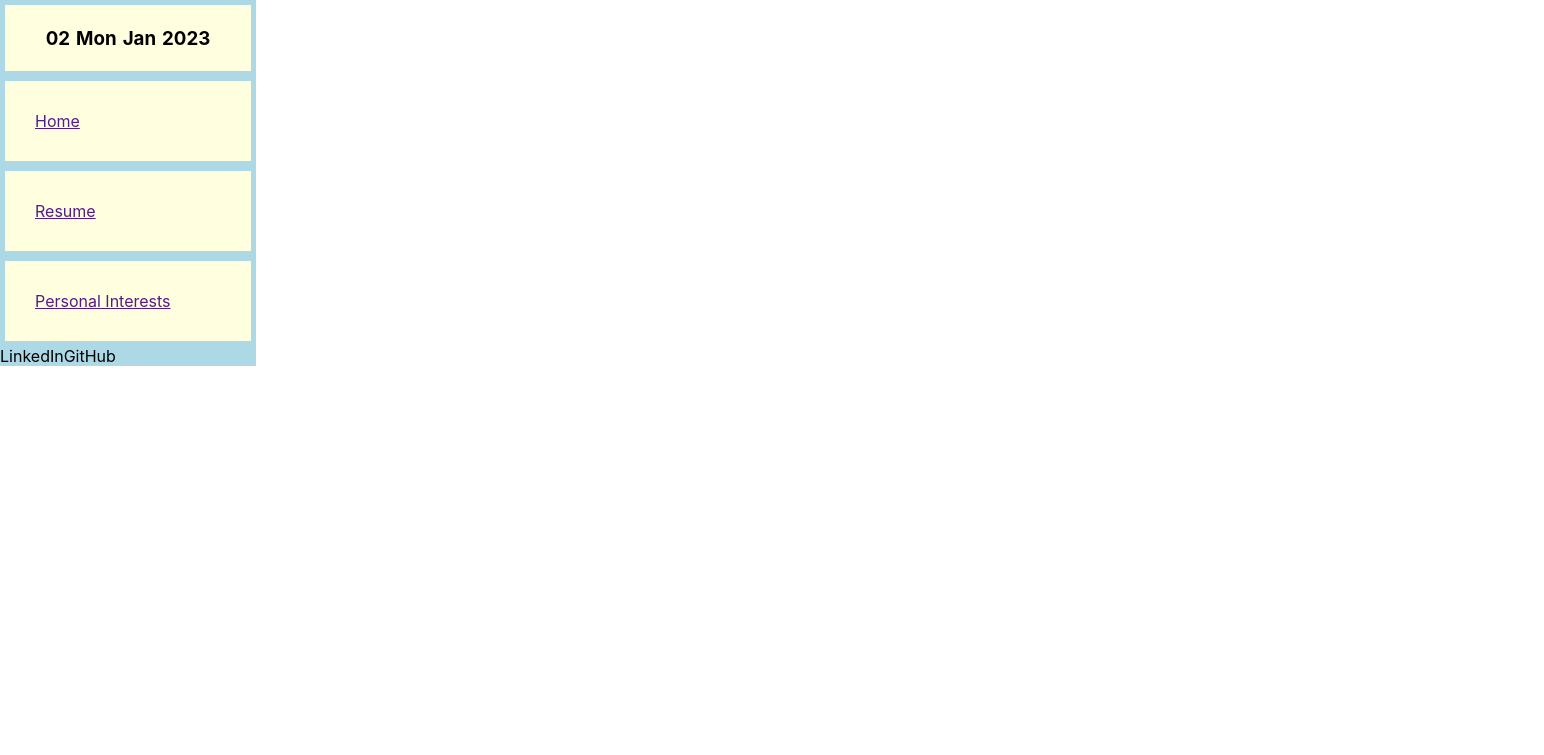
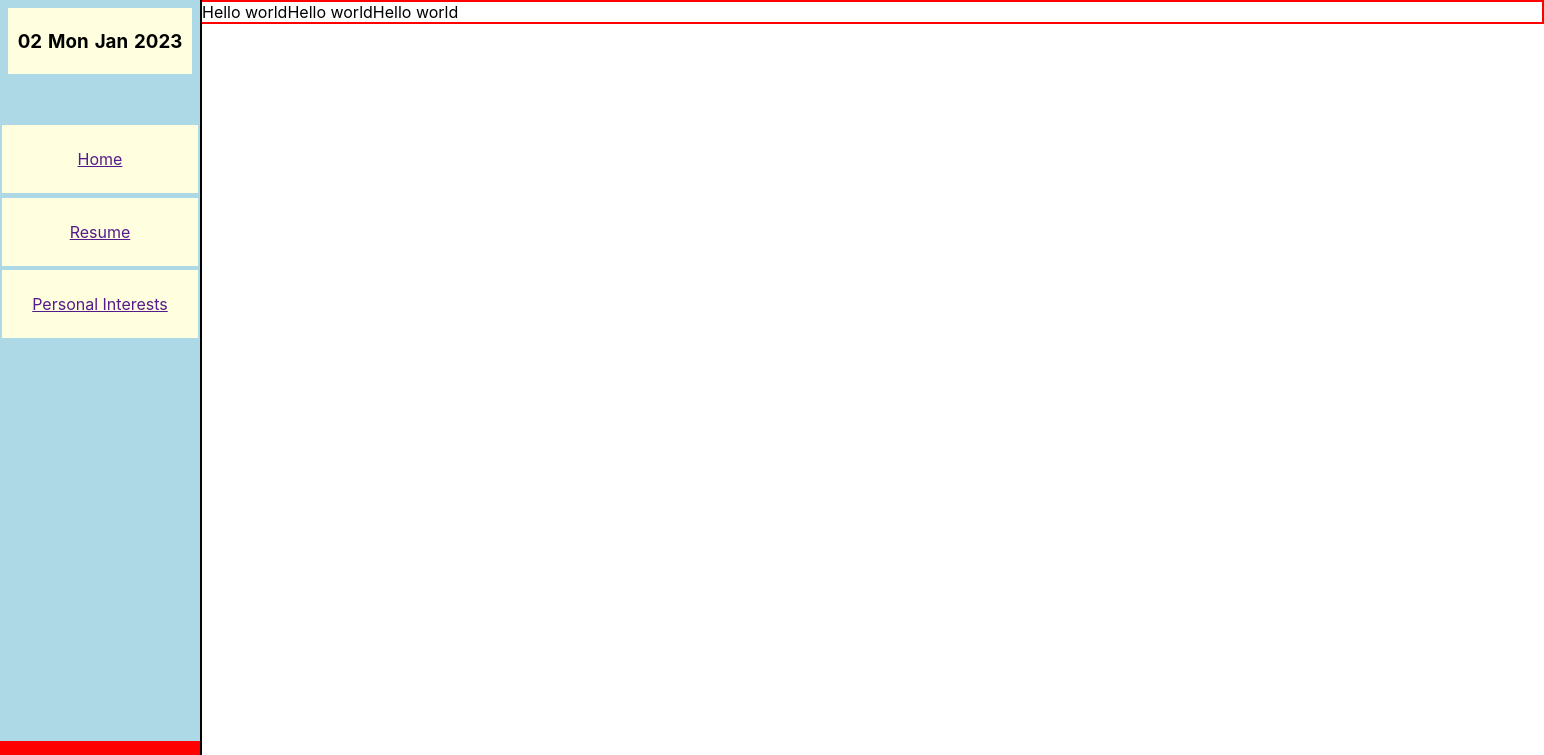
Before and after one commit to SpyridonKaperonis/012023, a React (Create React App) app: page / in a window 1280 px wide. Shown: the top 755 px of the page, 1544 px wide, since content can reach past the window. Built offline with nearby package versions, Linux system fonts and the light colour scheme.

Commit message:
adds progress for sidebar and bootstrap packages

```diff
--- a/package.json
+++ b/package.json
@@ -6,8 +6,11 @@
     "@testing-library/jest-dom": "^5.16.5",
     "@testing-library/react": "^13.4.0",
     "@testing-library/user-event": "^13.5.0",
+    "bootstrap": "^5.2.3",
     "react": "^18.2.0",
+    "react-bootstrap": "^2.7.0",
     "react-dom": "^18.2.0",
+    "react-icons": "^4.7.1",
     "react-scripts": "5.0.1",
     "web-vitals": "^2.1.4"
   },
--- a/src/App.js
+++ b/src/App.js
@@ -1,5 +1,6 @@
 import './App.css';
 import  {NavBar} from './components/navBar';
+import { ScrollView } from './components/scrollView';
 import {styles} from './styles';
 
 
@@ -13,6 +14,9 @@ function App() {
       <div style={styles.NavBar}>
         <NavBar date={DateTime}/>
       </div>
+      <div style={styles.ScrollView}>
+        <ScrollView/>
+      </div>
     </div>
   );
 }
--- a/src/components/navBar.js
+++ b/src/components/navBar.js
@@ -1,5 +1,6 @@
 import React from 'react'
 import { styles } from '../styles';
+import { BsGithub, BsLinkedin } from 'react-icons/bs'
 
 function formater(date){
     console.log('Two')
@@ -25,23 +26,32 @@ export const NavBar = (props) => {
     console.log('One')
     const newDate = formater(original_date)
 
+    // 9019015914
 
 
   return (
-    <>
+    <div style={styles.Container}>
         <div style={styles.dateContainer}>
             <h3 style={styles.dateSpace}>{newDate.dayNum}</h3>
             <h3 style={styles.dateSpace}>{newDate.day}</h3>
             <h3 style={styles.dateSpace}>{newDate.month}</h3>
             <h3 style={styles.dateSpace}>{newDate.year}</h3>
         </div>
-        <a href='' style={styles.sideBarButtons}>Home</a>
-        <a href='' style={styles.sideBarButtons}>Resume</a>
-        <a href='' style={styles.sideBarButtons}>Personal Interests</a>
-        <div>
-            <a>LinkedIn</a>
-            <a>GitHub</a>
+        <div style={styles.buttonsContainer}>
+            <a href='' style={styles.sideBarButtons}>Home</a>
+            <a href='' style={styles.sideBarButtons}>Resume</a>
+            <a href='' style={styles.sideBarButtons}>Personal Interests</a>
         </div>
-    </>
+
+        <div style={styles.linkedInGitContainer}>
+            <div style={styles.GLIcons}>
+                <BsGithub size={40} onClick={undefined}/>
+            </div>
+            <div style={styles.GLIcons}>
+                <BsLinkedin size={40} onClick={undefined}/>
+            </div>
+
+        </div>
+    </div>
   );
 };
--- /dev/null
+++ b/src/components/scrollView.js
@@ -0,0 +1,15 @@
+import React from 'react'
+
+export const ScrollView = () => {
+  return (
+
+    // The first div is the Wrapper
+    <div>
+      <div>
+        <a>Hello world</a>
+        <a>Hello world</a>
+        <a>Hello world</a>
+      </div>
+    </div>
+  )
+}
--- a/src/styles.js
+++ b/src/styles.js
@@ -1,19 +1,31 @@
 const Container = {
     display: "flex",
-    flexDirection: "column" };
+    flexDirection: "column",
+    borderWidth: '4px',
+    borderColor: 'black',
+
+  };
 
 const ParentContainer = {
     display: 'block',
-    flexWrap: 'wrap',
-    backgroundColor: 'lightblue',
-    width: '20%',
+    width: '193vh',
+    height: '100vh',
+    position: 'relative',
+
 
 };
+
+//---- SIDEBAR ------
+//-----------------------------------------------
 
 const NavBar = {
     display: 'flex',
     flexDirection: 'column',
-    height: '100%',
+    width: '25vh',
+    height: '100vh',
+    backgroundColor: 'lightblue',
+    position: 'fixed',
+    borderRight: '2px solid black',
     // backgroundColor: 'lightyellow',
     // borderColor: 'black',
     // borderWidth: '5',
@@ -25,18 +37,55 @@ const dateContainer = {
     flexDirection: 'row',
     alignItems: 'center',
     justifyContent: 'center',
-    margin: '5px',
+    margin: '1vh',
     backgroundColor: 'lightyellow',
+};
+
+const buttonsContainer = {
+  display: 'flex',
+  flexDirection: 'column',
+  marginTop: '5vh'
 };
 
 const sideBarButtons = {
     display: 'flex',
     flexDirection: 'row',
-    padding: '30px',
-    margin: '5px',
+    justifyContent: 'center',
+    padding: '3vh',
+    margin: '0.3vh',
     backgroundColor: 'lightyellow',
 
 
+
+
+};
+
+const linkedInGitContainer = {
+    display: 'flex',
+    marginTop: '50vh',
+    justifyContent: 'center',
+    alignItems: 'center',
+    backgroundColor: 'red'
+}
+
+const GLIcons = {
+  margin: '2vh'
+}
+
+
+//---------------------------------------------------
+
+
+
+//---- SCROLLVIEW ------
+//-----------------------------------------------
+
+
+const ScrollView = {
+  display: 'flex',
+  flexDirection: 'column',
+  marginLeft: '25vh',
+  border: '2px solid red'
 }
 
 const dateSpace = {
@@ -75,4 +124,8 @@ export const styles = {
   dateContainer: dateContainer,
   dateSpace: dateSpace,
   sideBarButtons: sideBarButtons,
+  linkedInGitContainer: linkedInGitContainer,
+  GLIcons: GLIcons,
+  buttonsContainer: buttonsContainer,
+  ScrollView: ScrollView,
 }
```
Also changed, not shown: src/components/githubCard.js (added, +7 -0 lines), src/components/home.js (deleted, +0 -7 lines), 1 other file (tests, documents, lock files or other folders).
